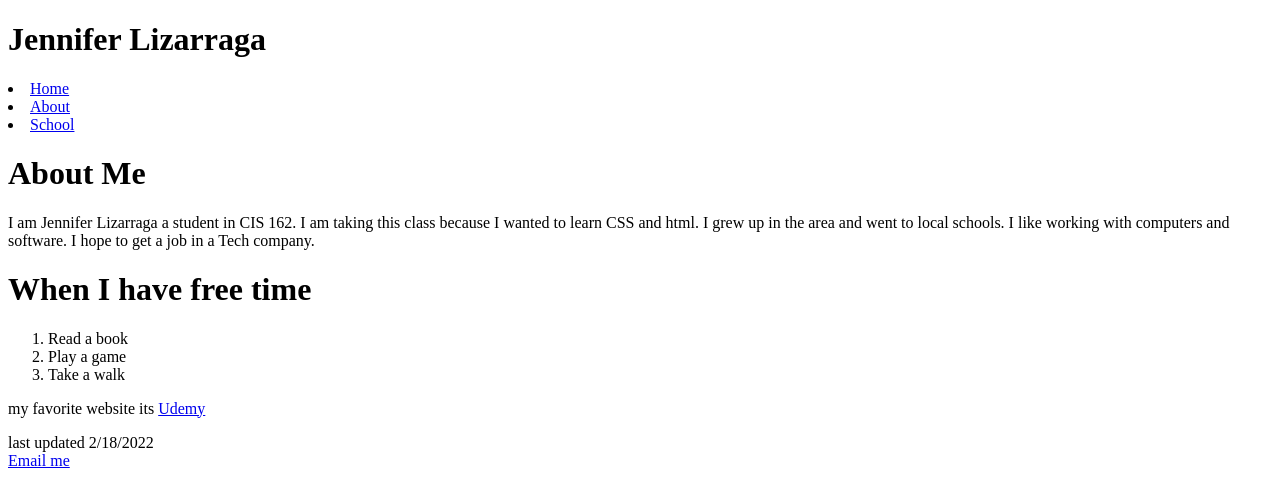
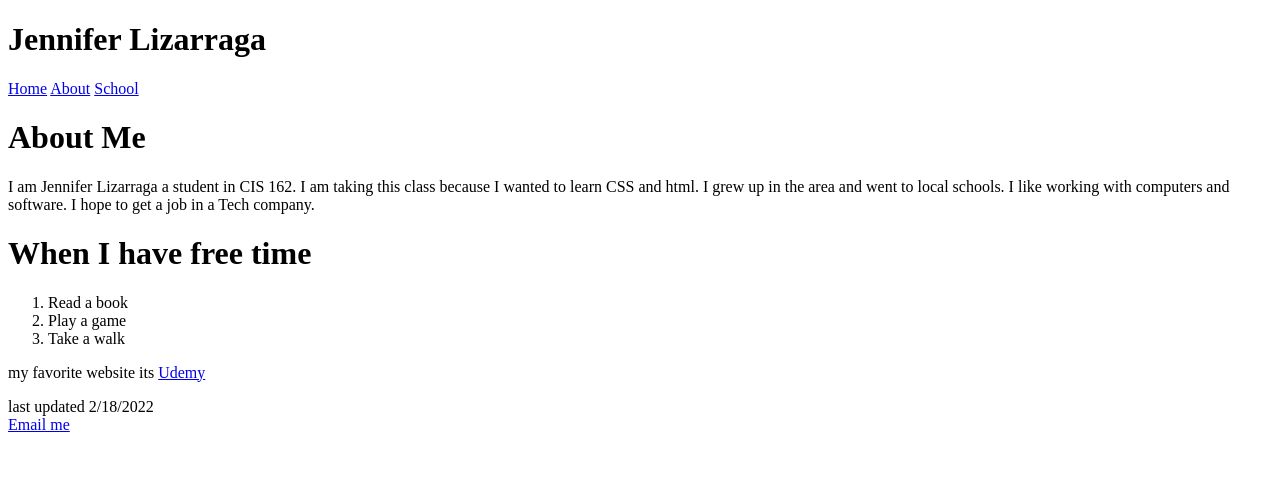
Before and after one commit to Jenlizarraga/cis162, a plain HTML site: page index.html in a window 1280 px wide. Drawn offline with Linux system fonts and the light colour scheme.

Commit message:
Update index.html

```diff
--- a/index.html
+++ b/index.html
@@ -14,9 +14,9 @@ Date: 2-11-2022
 <h1>Jennifer Lizarraga</h1>
 
     <nav>
-    <li><a href="index.html">Home</a></li>
-    <li><a href="about.html">About</a></li>
-    <li><a href="#">School</a></li>
+    <a href="index.html">Home</a>
+    <a href="about.html">About</a>
+    <a href="#">School</a>
 
     </nav>
 
```
